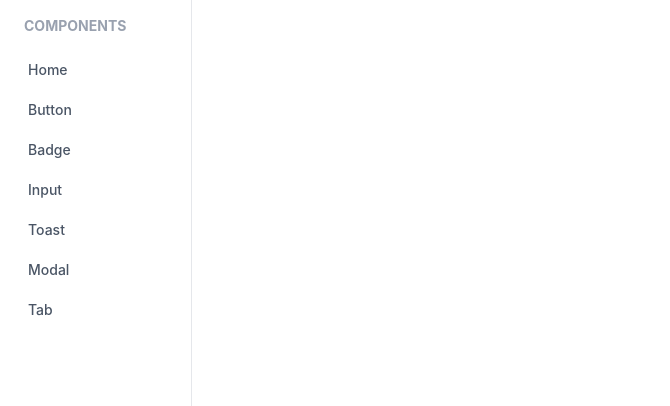
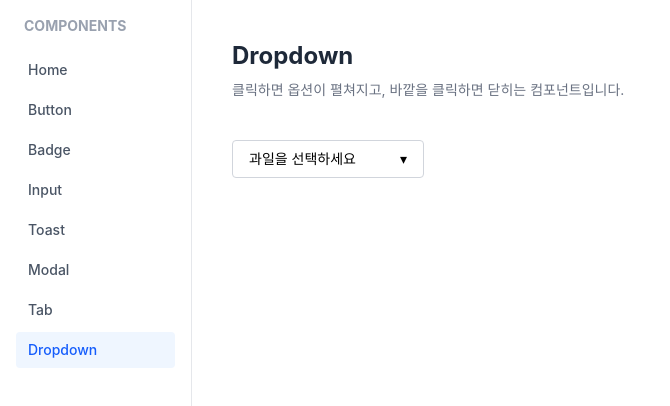
Before and after one commit to joinseong96/componentsLibrary, a React (Vite) app: page /dropdown in a window 1280 px wide. Shown: the top 406 px of the page, without its empty margins (0-670 px from the left). Built offline with nearby package versions, Linux system fonts and the light colour scheme.

Commit message:
Drop down 메뉴 custom

```diff
--- a/src/App.jsx
+++ b/src/App.jsx
@@ -8,6 +8,7 @@ import InputPage from "./pages/InputPage";
 import ToastPage from "./pages/ToastPage";
 import ModalPage from "./pages/ModalPage";
 import TabPage from "./pages/TabPage";
+import DropdownPage from "./pages/DropdownPage";
 
 export default function App() {
 	return (
@@ -23,6 +24,7 @@ export default function App() {
 						<Route path="/toast" element={<ToastPage />} />
 						<Route path="/modal" element={<ModalPage />} />
 						<Route path="/tab" element={<TabPage />} />
+						<Route path="/dropdown" element={<DropdownPage />} />
 					</Routes>
 				</main>
 			</div>
--- /dev/null
+++ b/src/components/Dropdown/Dropdown.jsx
@@ -0,0 +1,62 @@
+import { useState, useRef, useEffect } from "react";
+
+export default function Dropdown({
+	placeholder = "선택하세요",
+	options = [],
+	onSelect,
+}) {
+	const [isOpen, setIsOpen] = useState(false);
+	const [selected, setSelected] = useState(null);
+	const dropdownRef = useRef(null);
+
+	useEffect(() => {
+		const handleClickOutside = (e) => {
+			if (dropdownRef.current && !dropdownRef.current.contains(e.target)) {
+				setIsOpen(false);
+			}
+		};
+
+		document.addEventListener("mousedown", handleClickOutside);
+
+		return () => {
+			document.removeEventListener("mousedown", handleClickOutside);
+		};
+	}, []);
+
+	const handleSelect = (option) => {
+		setSelected(option);
+		setIsOpen(false);
+		onSelect?.(option);
+		// ?.는 "옵셔널 체이닝
+		// onSelect라는 props가 존재할 때만 실행, 없으면(undefined) 에러 없이 스킵
+		// App.jsx에서 onSelect를 안 넘겨도 에러가 안 나게 하는 안전장치
+	};
+
+	return (
+		<div ref={dropdownRef} className="relative w-48">
+			<button
+				onClick={() => setIsOpen((prev) => !prev)}
+				className="w-full flex items-center justify-between px-4 py-2 border border-gray-300 rounded text-sm bg-white hover:bg-gray-50 cursor-pointer"
+			>
+				<span>{selected ? selected.label : placeholder}</span>
+				<span className={`transition-transform ${isOpen ? "rotate-180" : ""}`}>
+					▾
+				</span>
+			</button>
+
+			{isOpen && (
+				<ul className="absolute mt-1 w-full bg-white border border-grary-200 rounded shadow-lg z-10">
+					{options.map((option) => (
+						<li
+							key={option.value}
+							onClick={() => handleSelect(option)}
+							className="px-4 py-2 text-sm hover:bg-gray-100 cursor-pointer"
+						>
+							{option.label}
+						</li>
+					))}
+				</ul>
+			)}
+		</div>
+	);
+}
--- a/src/components/Sidebar.jsx
+++ b/src/components/Sidebar.jsx
@@ -8,6 +8,7 @@ const menuItems = [
 	{ path: "/toast", label: "Toast" },
 	{ path: "/modal", label: "Modal" },
 	{ path: "/tab", label: "Tab" },
+	{ path: "/dropdown", label: "Dropdown" },
 ];
 
 export default function Sidebar() {
--- a/src/components/test.jsx
+++ b/src/components/test.jsx
@@ -1,30 +1,49 @@
-const base =
-	"inline-flex items-center jusity-center font-semibold rounded-full";
+import { useState, useRef, useEffect } from "react";
 
-const variants = {
-	primary: "bg_blue-100 text-blue-700",
-	secondary: "bg-gray-100 text-gray-700",
-	succuess: "bg-green-100 text-green-700",
-};
+export default function Dropdown({
+	placeholder = "선택하세요.",
+	options = [],
+	onSelect,
+}) {
+	const [isOpen, setIsOpen] = useState(false);
+	const [selected, setSelected] = useState(null);
+	const dropdownRef = useRef(null);
 
-const sizes = {
-	sm: "text-xs px-2 py-0.5",
-};
+	useEffect(() => {
+		const handleClickOutside = (e) => {
+			if (dropdownRef.current && !dropdownRef.current.contains(e.target)) {
+				setIsOpen(false);
+			}
+		};
 
-const disabledStyle = "opacity-50 cursor-not-allowed";
+		document.addEventListener("mousedown", handleClickOutside);
 
-export default function Button({
-	children,
-	variant = "primary",
-	size = "sm",
-	disabled = false,
-	onClick,
-}) {
-	const className = `${base} ${variants[variant]} ${sizes[size]} ${disabled ? disabledStyle : ""}`;
+		return () => {
+			document.removeEventListener("mousedown", handleClickOutside);
+		};
+	}, []);
+
+	const handleSelect = (option) => {
+		setSelected(option);
+		setIsOpen(false);
+		onSelect?.(option);
+	};
 
 	return (
-		<button className={className} onClick={onClick}>
-			{children}
-		</button>
+		<div>
+			<button onClick={() => setIsOpen((prev) => !prev)}>
+				{selected ? selected.label : placeholder}
+			</button>
+
+			{isOpen && (
+				<ul>
+					{options.map((option) => (
+						<li key={option.value} onClick={() => handleSelect(option)}>
+							{option.label}
+						</li>
+					))}
+				</ul>
+			)}
+		</div>
 	);
 }
--- a/src/pages/BadgePage.jsx
+++ b/src/pages/BadgePage.jsx
@@ -29,13 +29,6 @@ export default function BadgePage() {
 					<Badge size="lg">Large</Badge>
 				</div>
 			</section>
-
-			<section>
-				<h2 className="text-sm font-semibold text-gray-600 mb-3">Loading</h2>
-				<div className="flex gap-3">
-					<Button loading>Loading</Button>
-				</div>
-			</section>
 		</div>
 	);
 }
--- /dev/null
+++ b/src/pages/DropdownPage.jsx
@@ -0,0 +1,26 @@
+import Dropdown from "../components/Dropdown/Dropdown";
+
+export default function DropdownPage() {
+	const fruits = [
+		{ value: "apple", label: "사과" },
+		{ value: "banana", label: "바나나" },
+		{ value: "grape", label: "포도" },
+	];
+
+	return (
+		<div className="p-10 flex flex-col gap-10 max-w-2xl">
+			<div>
+				<h1 className="text-2xl font-bold text-gray-800 mb-2">Dropdown</h1>
+				<p className="text-gray-500 text-sm">
+					클릭하면 옵션이 펼쳐지고, 바깥을 클릭하면 닫히는 컴포넌트입니다.
+				</p>
+			</div>
+
+			<Dropdown
+				placeholder="과일을 선택하세요"
+				options={fruits}
+				onSelect={(option) => console.log("선택됨:", option)}
+			/>
+		</div>
+	);
+}
```
